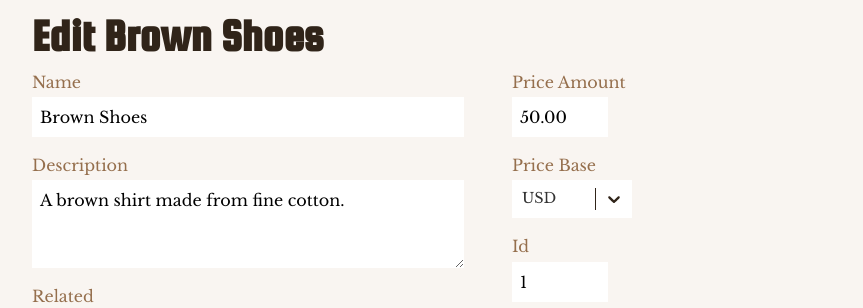
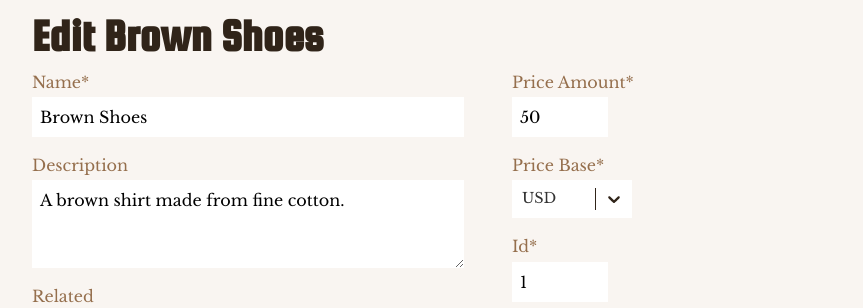
Before and after one commit to andrew-rayco/xyz-clothing, a React (Vite) app: page /products/1/edit in a window 1280 px wide. Shown: the part 122-430 px from the top of the page, without its empty margins (208-1071 px from the left). Built offline with nearby package versions, Linux system fonts and the light colour scheme.

Commit message:
Handles price amount changes

```diff
--- a/src/components/EditForm.js
+++ b/src/components/EditForm.js
@@ -76,10 +76,13 @@ class EditForm extends Component {
     let name, value
     if (selectName) {
       // Handles select-react output from currency dropdown list
+
       name = selectName.split('-')[1]
-      value = e.value
+      value = e.value || parseFloat(e.target.value)
+
+      if (name === 'base') {
         const { base, amount } = this.state.product.price
-      const newPrice = calculateLocalPrice(base, parseInt(amount), value)
+        const newPrice = calculateLocalPrice(base, parseFloat(amount), value)
 
         this.setState({
           product: {
@@ -90,10 +93,21 @@ class EditForm extends Component {
             }
           }
         })
+      } else {
+        this.setState({
+          product: {
+            ...this.state.product,
+            price: {
+              ...this.state.product.price,
+              amount: parseFloat(value)
+            }
+          }
+        })
+      }
       console.log('Change detected. State updated ' + name + ' = ' + value)
     } else {
       name = target.name
-      value = name === 'id' ? parseInt(target.value) : target.value
+      value = name === 'id' ? parseFloat(target.value) : target.value
 
       const isValid = this.validateInput(name, value, this.props.allProducts)
 
@@ -146,7 +160,7 @@ class EditForm extends Component {
           <div className="form-fields">
             <div className="form-left">
               <div className="form-group">
-                <label htmlFor="name">Name</label>
+                <label htmlFor="name">Name*</label>
                 <input
                   name="name"
                   type="text"
@@ -185,17 +199,17 @@ class EditForm extends Component {
             </div>
             <div className="form-right">
               <div className="form-group">
-                <label htmlFor="price-amount">Price Amount</label>
+                <label htmlFor="price-amount">Price Amount*</label>
                 <input
                   name="price-amount"
                   type="number"
-                  value={parseInt(price.amount).toFixed(2)}
-                  onChange={e => this.handleChange(e)}
+                  value={price.amount}
+                  onChange={e => this.handleChange(e, 'price-amount')}
                   placeholder="Price amount"
                 />
               </div>
               <div className="form-group">
-                <label htmlFor="price-amount">Price Base</label>
+                <label htmlFor="price-amount">Price Base*</label>
                 <Select
                   value={{ label: price.base }}
                   onChange={e => this.handleChange(e, 'price-base')}
@@ -211,7 +225,7 @@ class EditForm extends Component {
                 />
               </div>
               <div className="form-group">
-                <label htmlFor="id">Id</label>
+                <label htmlFor="id">Id*</label>
                 <input
                   type="number"
                   name="id"
```
Lines whose indentation alone changed are shown as unchanged.
